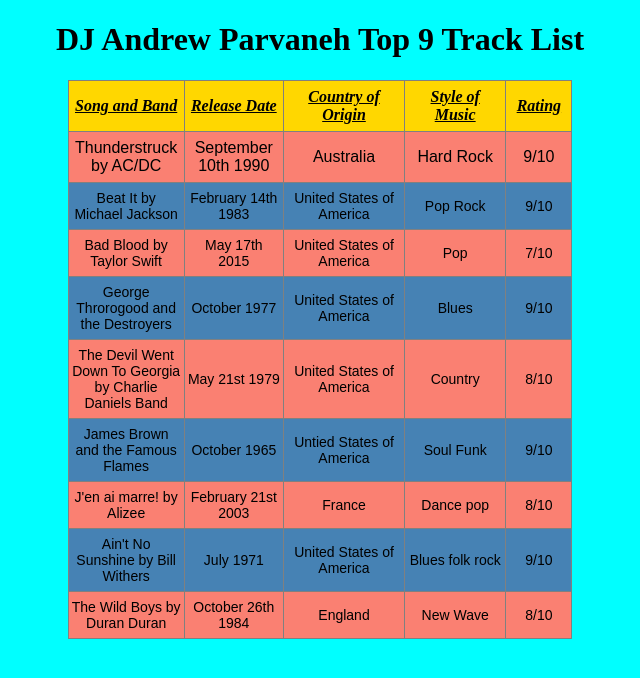
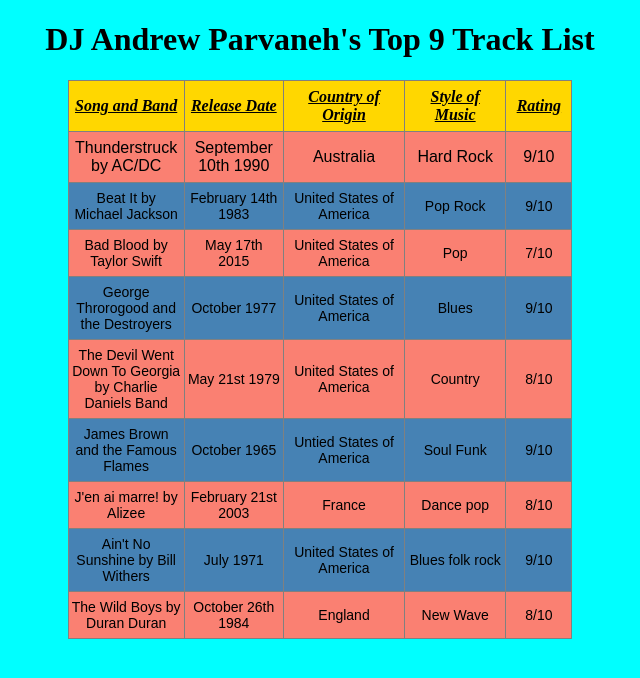
Before and after one commit to RVCC-IDMX/working-with-tables-AndrewParvaneh, a plain HTML site: page index.html in a window 1280 px wide. Shown: the whole page, without its empty margins (320-960 px from the left). Drawn offline with Linux system fonts and the light colour scheme.

Commit message:
fixed name

```diff
--- a/index.html
+++ b/index.html
@@ -18,7 +18,7 @@
       </style>
   </head>
   <body>
-    <h1>DJ Andrew Parvaneh Top 9 Track List</h1>
+    <h1>DJ Andrew Parvaneh's Top 9 Track List</h1>
     <div class="table-container"><div style="display: flex; justify-content: center;">
       <table class="tg">
         <colgroup>
```
